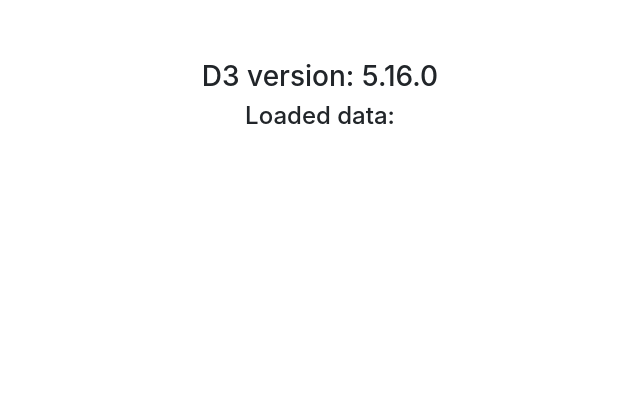
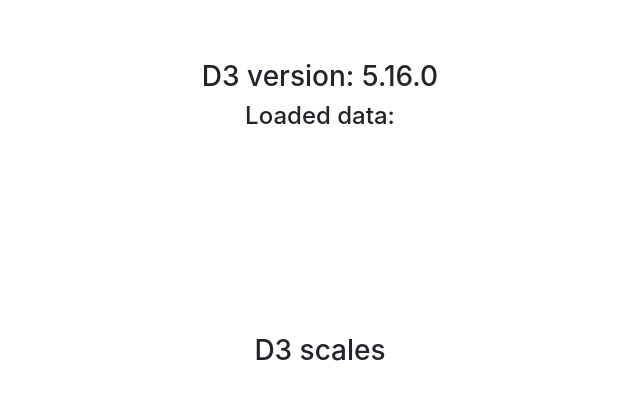
Before and after one commit to ccwang002/play_vue_d3, a Vue app: page / in a window 1280 px wide. Shown: the top 400 px of the page, without its empty margins (320-960 px from the left). Built offline with nearby package versions, Linux system fonts and the light colour scheme; no server answers.

Commit message:
Rename to d3scale

```diff
--- a/src/App.vue
+++ b/src/App.vue
@@ -1,6 +1,7 @@
 <template>
   <div id="app" class="container">
     <HelloD3 :csvURL='csvURL'></HelloD3>
+    <D3Scales></D3Scales>
     <!-- <img src="./assets/logo.png"> -->
     <!-- <HelloWorld msg="Welcome to Your Vue.js App"></HelloWorld> -->
   </div>
@@ -9,13 +10,15 @@
 <script>
 import HelloWorld from './components/HelloWorld.vue'
 import HelloD3 from './components/HelloD3.vue'
+import D3Scales from './components/D3Scales.vue'
 import csvURL from './assets/data/food.csv'
 
 export default {
   name: 'app',
   components: {
     HelloWorld,
-    HelloD3
+    HelloD3,
+    D3Scales
   },
   data: function () {
     return {
--- /dev/null
+++ b/src/components/D3Scales.vue
@@ -0,0 +1,21 @@
+<template>
+  <div class="d3-root">
+    <h3>D3 scales</h3>
+    <svg></svg>
+  </div>
+</template>
+
+<script>
+import * as d3 from 'd3'
+
+export default {
+  name: 'D3Scales',
+  props: {},
+  mounted: function () {
+    const vm = this.$el
+  }
+}
+</script>
+
+<style scoped lang="scss">
+</style>
```
